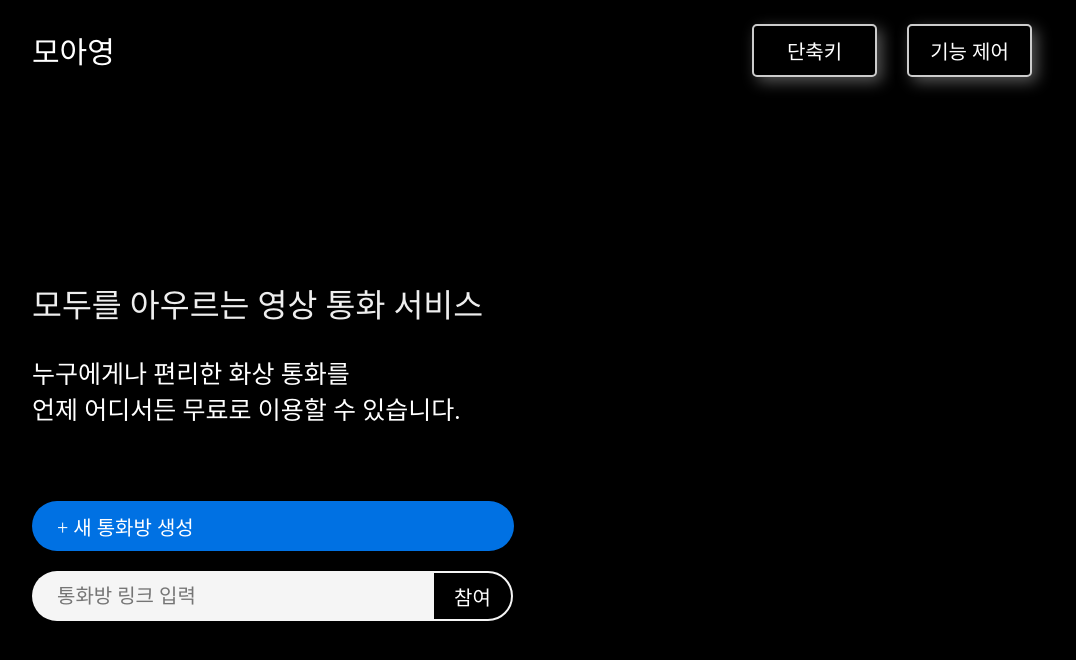
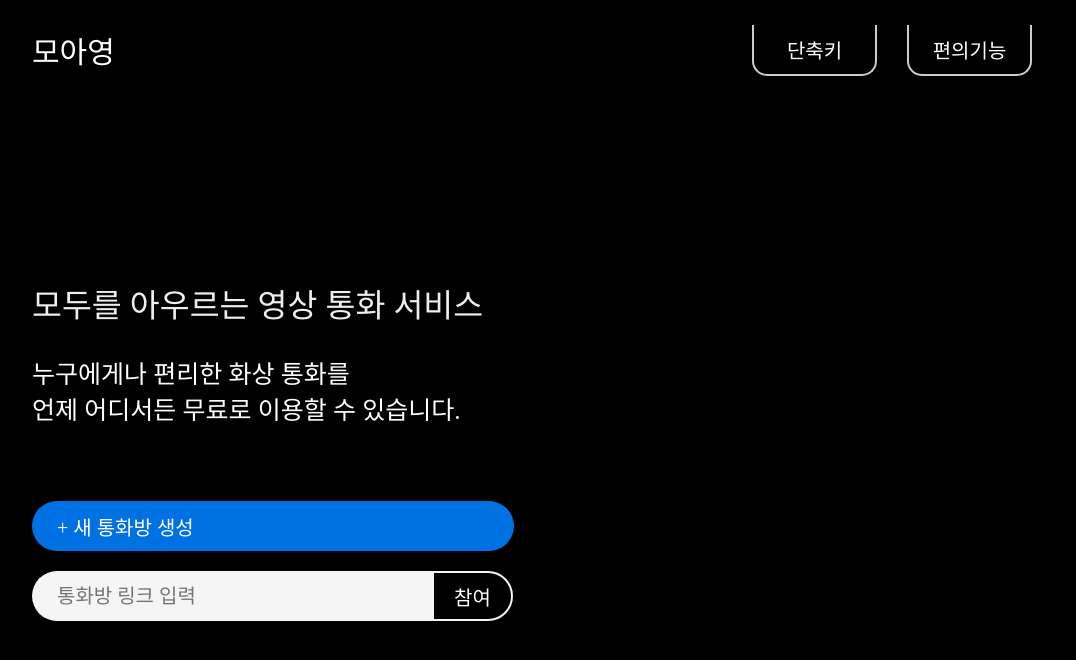
Before and after one commit to dayelop/oss-moayoung, a React (Create React App) app in the folder homepage/: page / in a window 1280 px wide. Shown: the top 660 px of the page, without its empty margins (108-1184 px from the left). Built offline with nearby package versions, Linux system fonts and the light colour scheme; the HTML template or start-up script is replaced by a standard one; a web font is replaced by a local one.

Commit message:
fix: Fix border style in top bar menu

```diff
--- a/homepage/src/components/TopBar.js
+++ b/homepage/src/components/TopBar.js
@@ -31,8 +31,8 @@ const menu = css`
   padding: 10px;
   border: none;
   border: 2px solid #ccc;
-  border-radius: 5px;
-  box-shadow: 5px 5px 15px #555;
+  border-top: 0px;
+  border-radius: 0px 0px 15px 15px;
   outline: none;
   cursor: pointer;
   margin-left: 30px;
@@ -62,7 +62,7 @@ function TopBar() {
               단축키
             </button>
             <button css={menu} onClick={() => setIsSettingOn(!isSettingOn)}>
-              기능 제어
+              편의기능
             </button>
           </div>
         </div>
```
